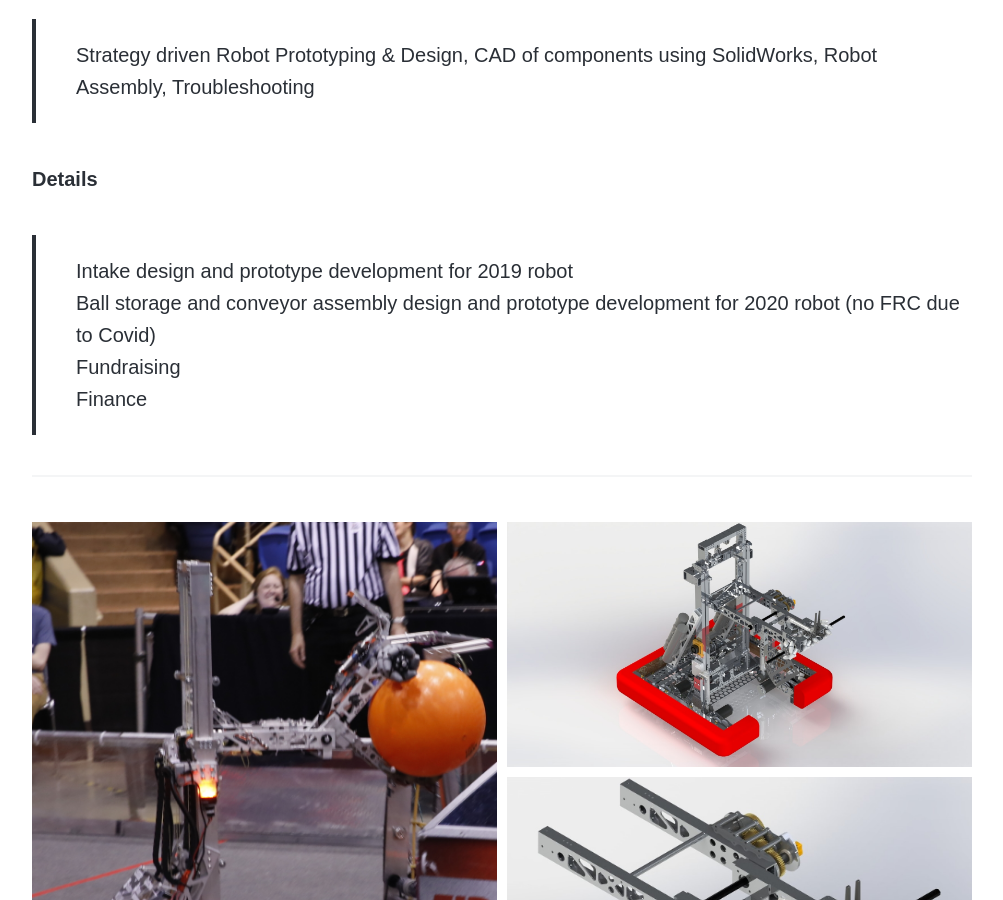
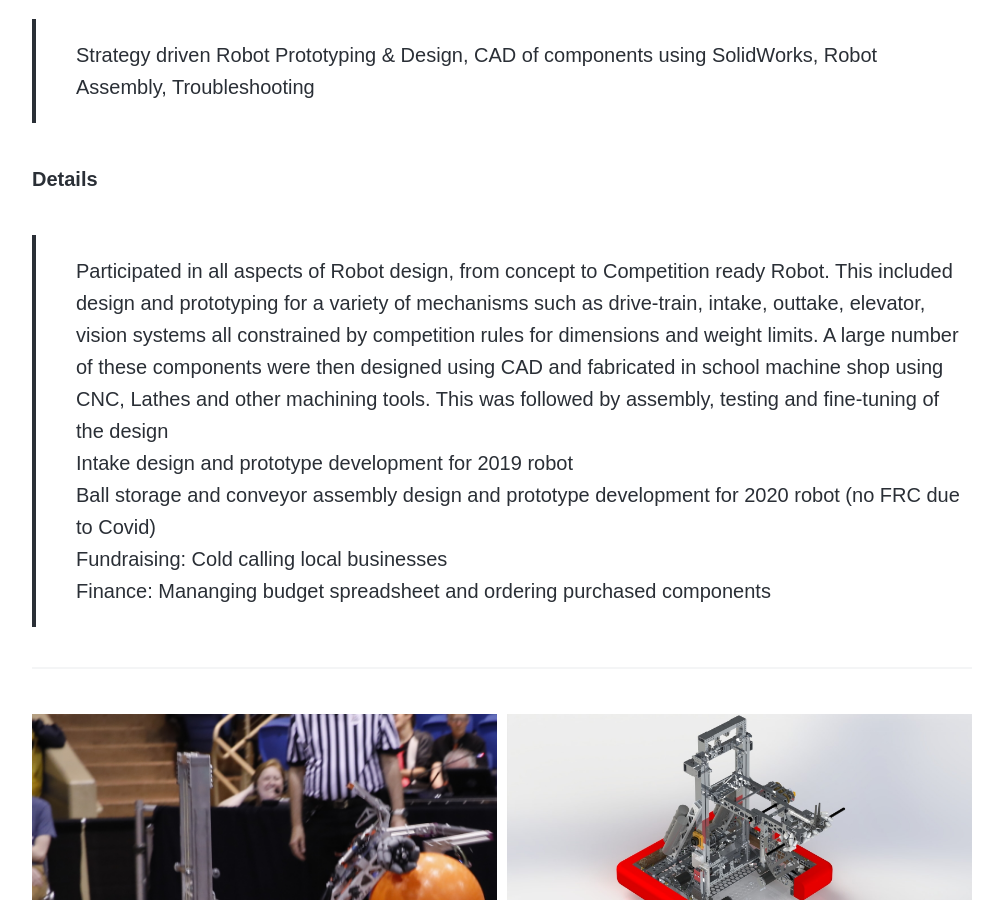
Before and after one commit to disha-22/disha-22.github.io, a Jekyll site: the page built from _projects/robotics.md, in a window 1280 px wide and 900 px high, scrolled down 1280 px. Shown: the whole window, without its empty margins (138-1141 px from the left). Built offline with Jekyll 4.4.1, drawn with Linux system fonts in a browser that asks for light colours; nearby versions of some CDN libraries; some web fonts are replaced.

Commit message:
Update robotics.md

```diff
--- a/_projects/robotics.md
+++ b/_projects/robotics.md
@@ -22,7 +22,7 @@
 
 
 <h6> Details </h6>
-> Intake design and prototype development for 2019 robot <br> Ball storage and conveyor assembly design and prototype development for 2020 robot (no FRC due to Covid) <br> Fundraising <br> Finance
+> Participated in all aspects of Robot design, from concept to Competition ready Robot. This included design and prototyping for a variety of mechanisms such as drive-train, intake, outtake, elevator, vision systems all constrained by competition rules for dimensions and weight limits.  A large number of these components were then designed using CAD and fabricated in school machine shop using CNC, Lathes and other machining tools.  This was followed by assembly, testing and fine-tuning of the design  <br> Intake design and prototype development for 2019 robot <br> Ball storage and conveyor assembly design and prototype development for 2020 robot (no FRC due to Covid) <br> Fundraising: Cold calling local businesses <br> Finance: Mananging budget spreadsheet and ordering purchased components
 
 
 ---
```
